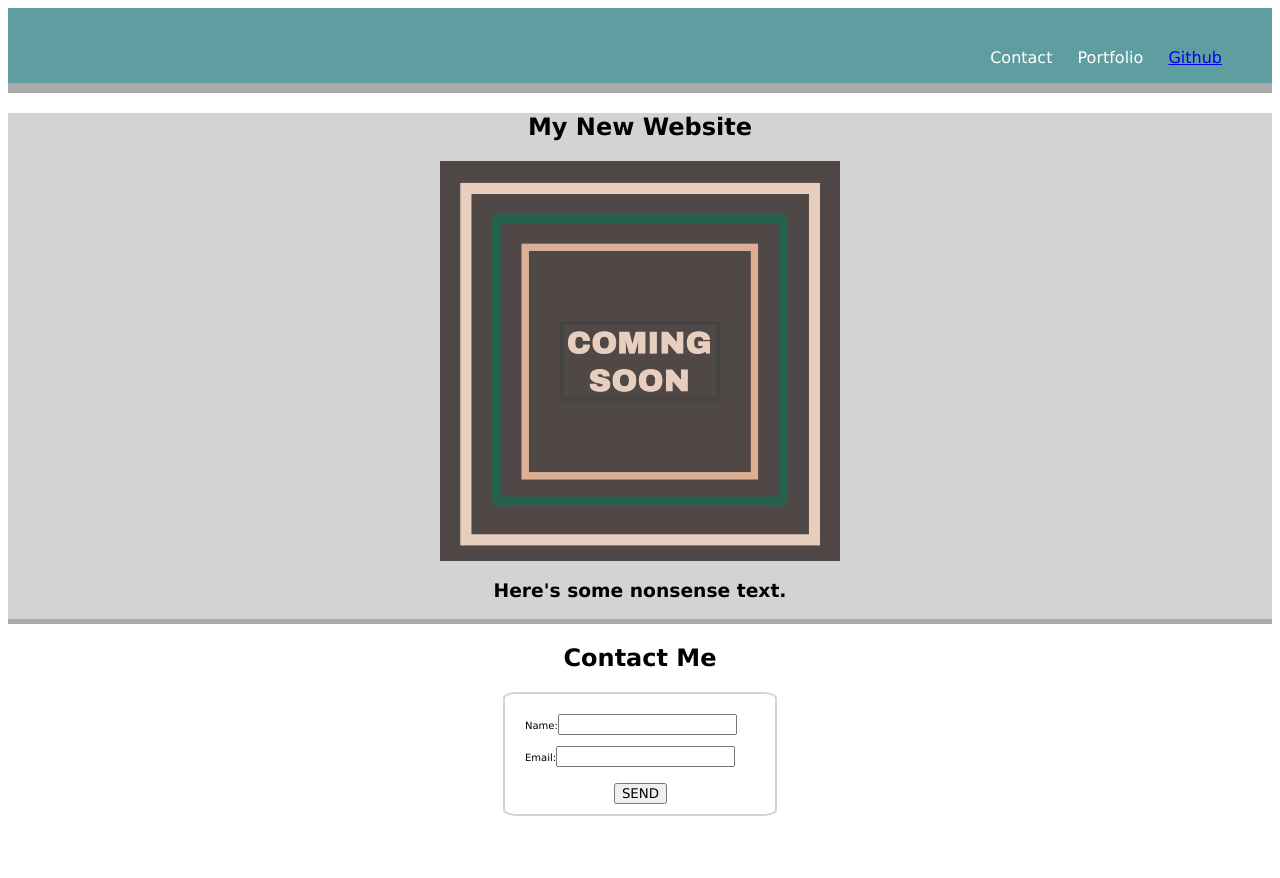
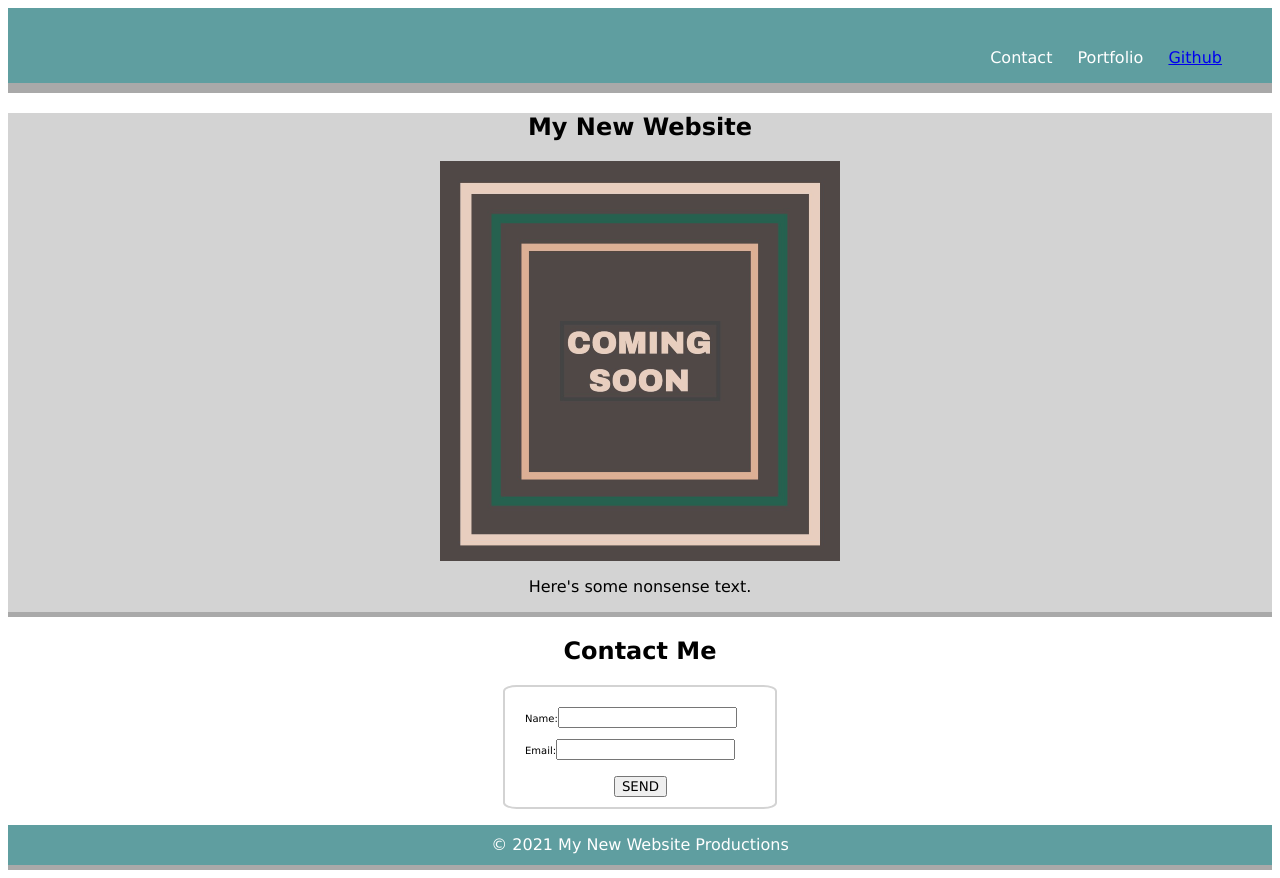
Before and after one commit to BUButtercup/wk1-portfolio, a plain HTML site: page index.html in a window 1280 px wide. Before the commit the page ends 824 px from the top, so only its background shows below. Drawn offline with Linux system fonts and the light colour scheme.

Commit message:
updated html and css

```diff
--- a/assets/style.css
+++ b/assets/style.css
@@ -32,7 +32,7 @@ h2 {
     text-align: center;
 }
 
-h3 {
+p {
     text-align: center;
 }
 
@@ -60,10 +60,22 @@ form {
     margin: 0 auto;
 }
 
+footer {
+    background-color: cadetblue;
+    width: 100%;
+    border-bottom: 5px solid darkgray;
+    width: 100%;
+    height: 40px;
+}
+
+footer > p {
+    padding-top: 10px;
+    color: white;
+}
+
 #section-1 {
     background-color: lightgrey;
     border-bottom: 5px solid darkgrey;
-    width: 100%;
 }
 
 #section-2 {
--- a/index.html
+++ b/index.html
@@ -17,11 +17,9 @@
         </header>
         <main>
             <section id="section-1">
-                <div>
                 <h1>My New Website</h1>
                 <img src="assets/images/image_1.png" alt="Comin Soon Banner">
-                <h3>Here's some nonsense text.</h3>
-                </div>
+                <p>Here's some nonsense text.</p>
             </section>
             <section id="section-2">
                 <h2>Contact Me</h2>
@@ -32,7 +30,9 @@
                     <button type="button">SEND</button>
                 </form>
             </section>
-
         </main>
+        <footer>
+            <p>&copy 2021 My New Website Productions</p>
+        </footer>
     </body>
 </html>
```
